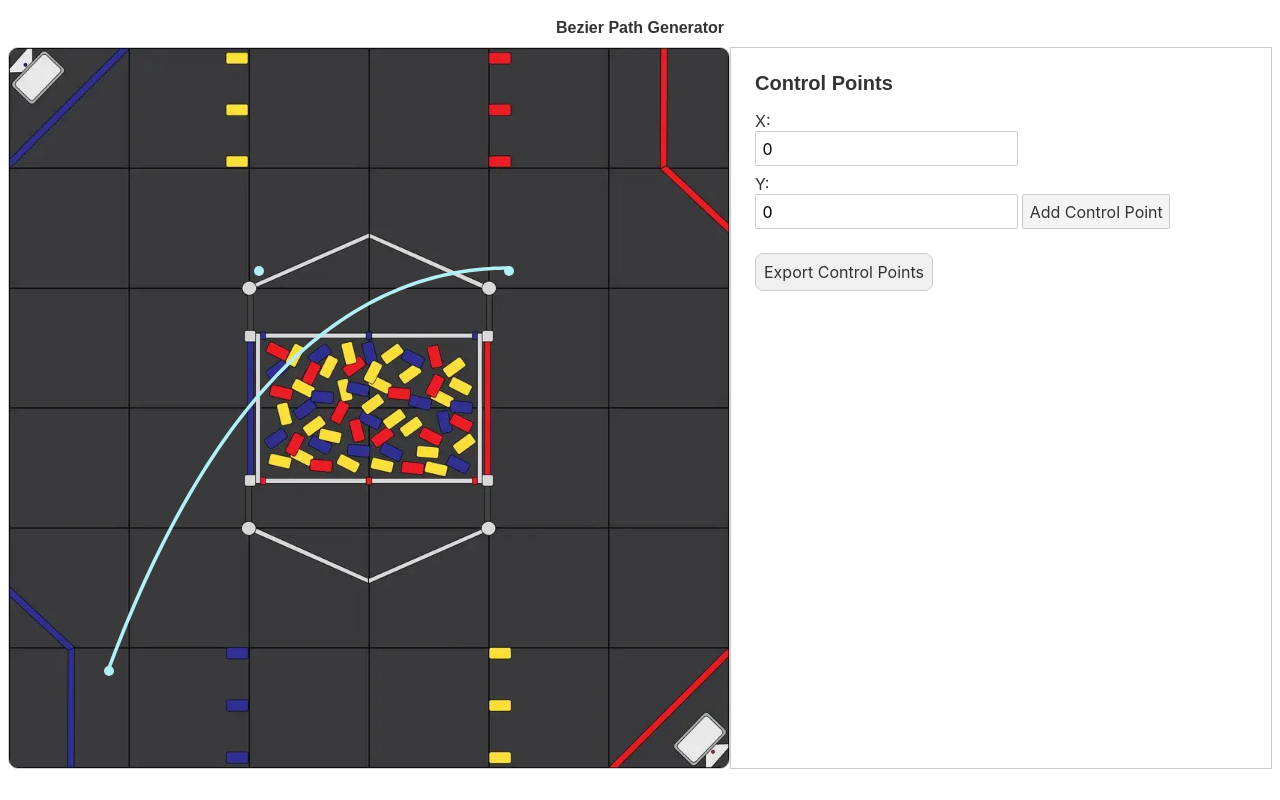
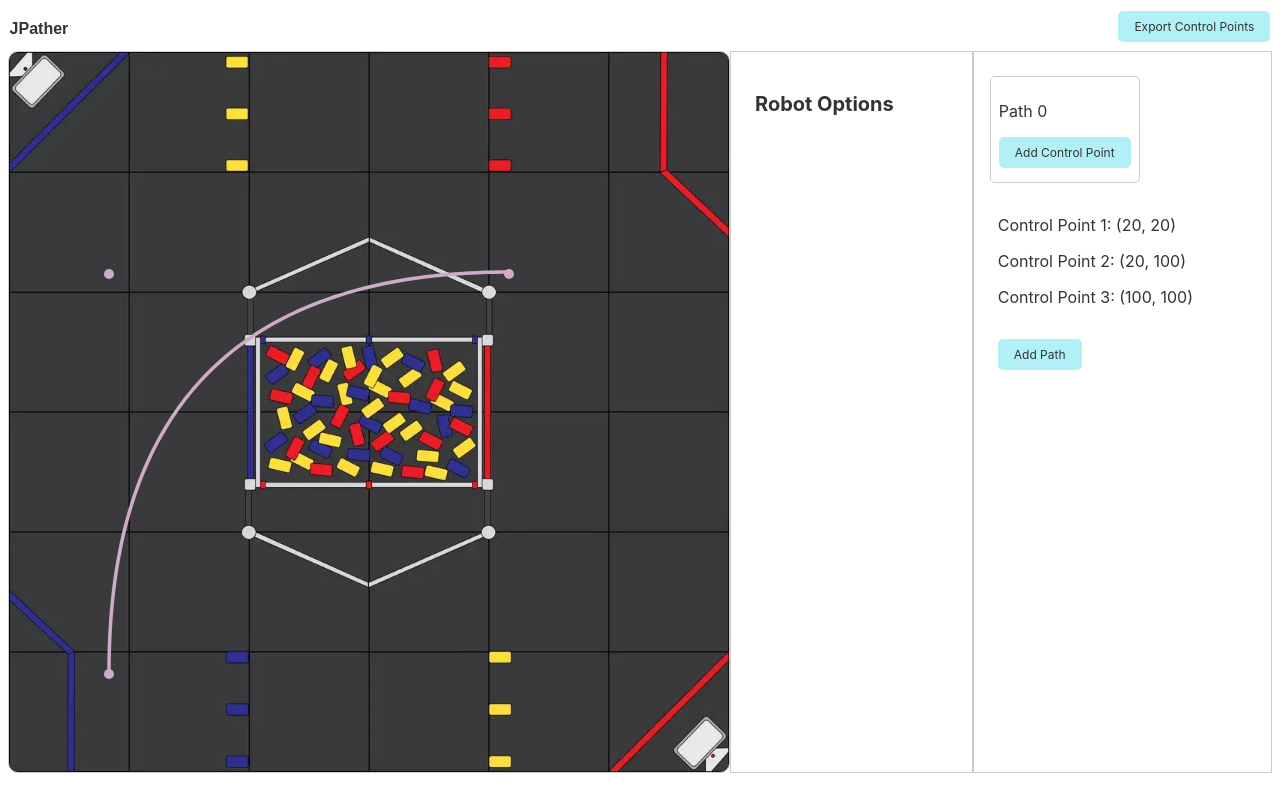
Before and after one commit to jwhof/jpather, a Svelte app in the folder frontend/: page / in a window 1280 px wide. Built offline with nearby package versions, Linux system fonts and the light colour scheme.

Commit message:
add stuff

```diff
--- a/frontend/src/App.svelte
+++ b/frontend/src/App.svelte
@@ -3,19 +3,41 @@
 
 	let controlPoints = writable([]);
 	let bezierCurvePoints = writable([]);
+	let paths = writable([]);
 
 	let x = 0;
 	let y = 0;
 
+	function getRandomBrightColor() {
+		const r = Math.floor(Math.random() * 128 + 128);
+		const g = Math.floor(Math.random() * 128 + 128);
+		const b = Math.floor(Math.random() * 128 + 128);
+		return `rgb(${r}, ${g}, ${b})`;
+	}
+
 	function addControlPoint(x, y) {
-	  controlPoints.update(points => [...points, { x, y }]);
+		if (x == 0 && y == 0) {
+			const midpoint = deCasteljau($controlPoints, 0.5);
+			const randomX = midpoint.x + (Math.random() - 0.5) * 100;
+			const randomY = midpoint.y + (Math.random() - 0.5) * 100;
+			addControlPoint(randomX, randomY);
+		} else {
+			controlPoints.update(points => {
+				const newPoints = [...points];
+				newPoints.splice(points.length - 1, 0, { x, y });
+				return newPoints;
+			});
 			generateBezierCurve();
 		}
+	}
 
-	function generateBezierCurve() {
-	  controlPoints.subscribe(points => {
-		const curve = calculateBezier(points, 100);
-		bezierCurvePoints.set(curve);
+	function generateBezierCurve(pathId) {
+		paths.update(paths => {
+			const path = paths.find(p => p.id === pathId);
+			if (path) {
+				path.bezierCurvePoints = calculateBezier(path.controlPoints, 100);
+			}
+			return paths;
 		});
 	}
 
@@ -52,9 +74,10 @@
 	}
 
 	document.addEventListener('DOMContentLoaded', () => {
-	  addControlPoint(20, 20);
-	  addControlPoint(50, 100);
-	  addControlPoint(100, 100);
+		addPath();
+		addControlPointToPath(0, 20, 20);
+		addControlPointToPath(0, 20, 100);
+		addControlPointToPath(0, 100, 100);
 	});
 
 	document.addEventListener('mousedown', (event) => {
@@ -63,29 +86,36 @@
 		const mouseX = event.clientX - rect.left;
 		const mouseY = event.clientY - rect.top;
 
+		let selectedPathId = null;
 		let selectedPointIndex = null;
 
-		$controlPoints.forEach((point, index) => {
+		$paths.forEach((path) => {
+			path.controlPoints.forEach((point, index) => {
 				const pointX = point.x / 144 * rect.width;
 				const pointY = rect.height - (point.y / 144 * rect.height);
 				const distance = Math.sqrt((mouseX - pointX) ** 2 + (mouseY - pointY) ** 2);
 				if (distance < 10) {
+					selectedPathId = path.id;
 					selectedPointIndex = index;
 				}
 			});
+		});
 
-		if (selectedPointIndex !== null) {
+		if (selectedPathId !== null && selectedPointIndex !== null) {
 			const movePoint = (moveEvent) => {
 				const newMouseX = moveEvent.clientX - rect.left;
 				const newMouseY = moveEvent.clientY - rect.top;
 				const newX = newMouseX / rect.width * 144;
 				const newY = 144 - (newMouseY / rect.height * 144);
 
-				controlPoints.update(points => {
-					points[selectedPointIndex] = { x: newX, y: newY };
-					return points;
+				paths.update(paths => {
+					const path = paths.find(p => p.id === selectedPathId);
+					if (path) {
+						path.controlPoints[selectedPointIndex] = { x: newX, y: newY };
+						path.bezierCurvePoints = calculateBezier(path.controlPoints, 100);
+					}
+					return paths;
 				});
-				generateBezierCurve();
 			};
 
 			const stopMove = () => {
@@ -98,8 +128,40 @@
 		}
 	});
 
+	function addPath() {
+		paths.update(paths => {
+			const newPath = {
+				id: paths.length,
+				controlPoints: [],
+				bezierCurvePoints: [],
+				color: getRandomBrightColor()
+			};
+			if (paths.length > 0) {
+				const lastPath = paths[paths.length - 1];
+				if (lastPath.controlPoints.length > 0) {
+					const lastControlPoint = lastPath.controlPoints[lastPath.controlPoints.length - 1];
+					newPath.controlPoints.push(lastControlPoint);
+					const angle = Math.random() * 2 * Math.PI;
+					const distance = 50;
+					const offsetX = Math.cos(angle) * distance;
+					const offsetY = Math.sin(angle) * distance;
+					newPath.controlPoints.push({ x: lastControlPoint.x + offsetX, y: lastControlPoint.y + offsetY });
+				}
+			}
+			return [...paths, newPath];
+		});
+	}
 
-
+	function addControlPointToPath(pathId, x, y) {
+		paths.update(paths => {
+			const path = paths.find(p => p.id === pathId);
+			if (path) {
+				path.controlPoints.push({ x, y });
+				path.bezierCurvePoints = calculateBezier(path.controlPoints, 100);
+			}
+			return paths;
+		});
+	}
 </script>
 
 <style>
@@ -129,19 +191,16 @@
 		position: absolute;
 		width: 10px;
 		height: 10px;
-	  background: #B1F0F7;
 		border-radius: 50%;
 		transform: translate(-50%, -50%);
 	}
 
 	.curve {
-	  stroke: #B1F0F7;
 		stroke-width: 0.7;
 		fill: none;
-
 	}
 
-	.control-menu {
+	.menu {
 		display: flex;
 		flex-direction: column;
 		justify-content: left;
@@ -151,58 +210,118 @@
 		flex-grow: 1;
 	}
 
-	.control-menu > * {
+	.menu > * {
 		margin: 0.5rem;
-	}
-
-	.control-menu > button {
-	  padding: 0.5rem;
-	  border: 1px solid #ccc;
-	  border-radius: 0.5rem;
-	  background: #f0f0f0;
-	  cursor: pointer;
-	}
-
-	.control-menu > button:hover {
-	  background: #e0e0e0;
-	}
-
-	.control-menu > button:active {
-	  background: #d0d0d0;
 	}
 
 	.section-title {
 		font-size: 1.25rem;
 		font-weight: bold;
 	}
+
+	.paths {
+		display: flex;
+		flex-direction: column;
+		justify-content: left;
+		align-items: flex-start;
+		padding: 1rem;
+		border: 1px solid #ccc;
+		flex-grow: 1;
+	}
+
+	.paths > * {
+		margin: 0.5rem;
+	}
+
+	.header {
+		display: flex;
+		justify-content: space-between;
+		align-items: center;
+		padding: 0.1rem;
+		background: rgb(255, 255, 255);
+	}
+
+	button {
+		background: #B1F0F7;
+		border: none;
+		padding: 0.5rem 1rem;
+		border-radius: 5px;
+		cursor: pointer;
+		font-size: 0.75rem;
+	}
+
+	button:hover {
+		background: #8EDCE6;
+	}
+
+	.path {
+		border: 1px solid #ccc;
+		margin: 0.5rem 0;
+		padding: 0.5rem;
+		border-radius: 5px;
+	}
+
+	.path-header {
+		display: flex;
+		justify-content: space-between;
+		align-items: center;
+		cursor: pointer;
+	}
+
+	.path-control-points {
+		display: block;
+	}
+
 </style>
 
 <div>
-	<h1>Bezier Path Generator</h1>
+	<div class="header">
+		<h1>JPather</h1>
+		<button on:click={exportControlPoints}>Export Control Points</button>
+	</div>
+
 	<div class="container">
 		<div class="field">
-		{#each $controlPoints as { x, y }, i}
-		  <div class="point" style="left: {x / 144 * 100}%; bottom: {(y - 2.5) / 144 * 100}%;"></div>
+			{#each $paths as path}
+				{#each path.controlPoints as { x, y }, i}
+					<div class="point" style="left: {x / 144 * 100}%; bottom: {(y - 2.5) / 144 * 100}%; background: {path.color};"></div>
+				{/each}
 			{/each}
 			<svg viewBox="0 0 144 144" width="100%" height="100%" style="position: absolute; top: 0; left: 0;">
+				{#each $paths as path}
 					<polyline
 						class="curve"
-			points="{$bezierCurvePoints.map(point => `${point.x},${144 - (point.y)}`).join(' ')}"
+						points="{path.bezierCurvePoints.map(point => `${point.x},${144 - (point.y)}`).join(' ')}"
+						style="stroke: {path.color};"
 					/>
+				{/each}
 			</svg>
 		</div>
 
-	  <div class="control-menu">
-		<h1 class="section-title">Control Points</h1>
+		<div class="menu">
 			<div>
-		  <label for="x">X:</label>
-		  <input type="number" id="x" bind:value={x} />
-		  <label for="y">Y:</label>
-		  <input type="number" id="y" bind:value={y} />
-		  <button on:click={() => addControlPoint(x, y)}>Add Control Point</button>
+				<h2 class="section-title">Robot Options</h2>
+
+			</div>
 		</div>
 
-		<button on:click={exportControlPoints}>Export Control Points</button>
+		<div class="paths">
+			{#each $paths as path}
+				<div class="path">
+					<div class="path-header"></div>
+						<p>Path {path.id}</p>
+						<button on:click={() => addControlPointToPath(path.id, x, y)}>Add Control Point</button>
+				</div>
+				<div class="path-control-points">
+						{#each path.controlPoints as { x, y }, i}
+							<div>
+								<p>Control Point {i + 1}: ({x % 1 === 0 ? x : x.toFixed(3)}, {y % 1 === 0 ? y : y.toFixed(3)})</p>
+							</div>
+						{/each}
+				</div>
+			{/each}
+
+			<button on:click={() => {addPath(); generateBezierCurve($paths.length - 1);}}>Add Path</button>
 		</div>
 	</div>
 </div>
```
Lines whose indentation alone changed are shown as unchanged.
